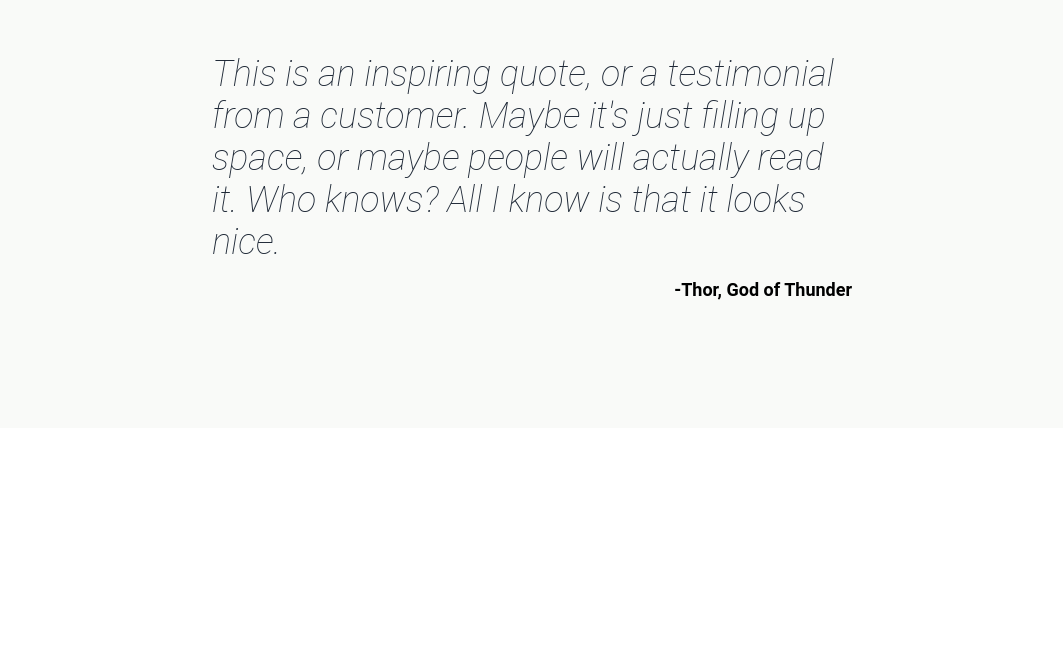
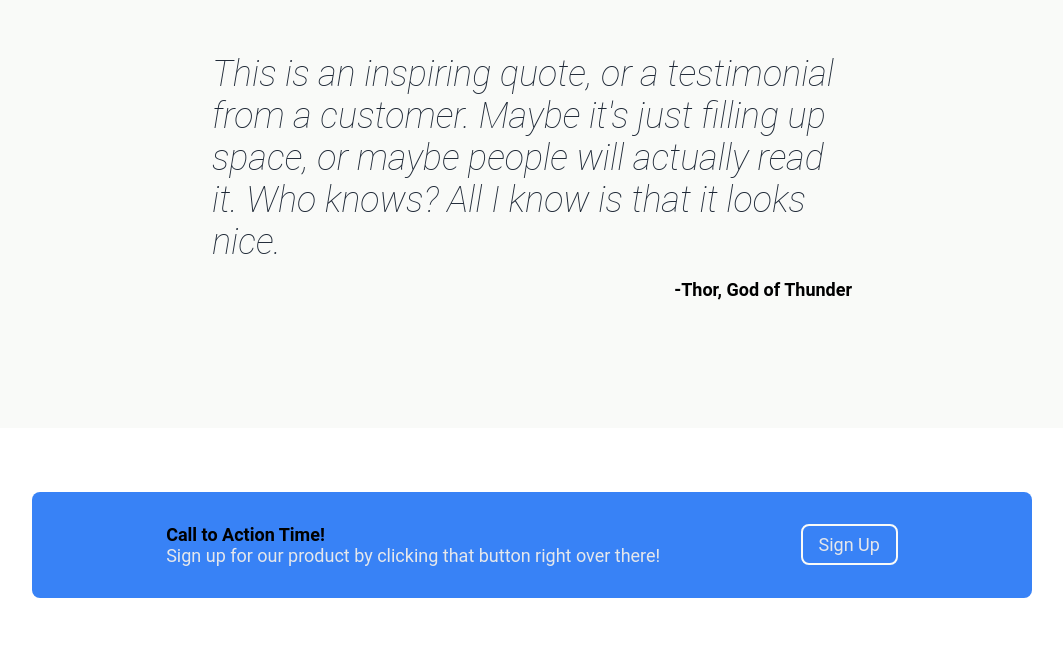
Before and after one commit to asurazur/odin-projects, a plain HTML site: page landing-page/index.html in a window 1280 px wide. Shown: the part 1183-1845 px from the top of the page, without its empty margins (108-1171 px from the left). Before the commit the page ends 1611 px from the top, so only its background shows below. Drawn offline with Linux system fonts and the light colour scheme.

Commit message:
feat: add cta section

```diff
--- a/landing-page/index.html
+++ b/landing-page/index.html
@@ -87,5 +87,19 @@
             -Thor, God of Thunder
         </div>
     </div>
+
+    <div class="cta-section">
+        <div class="cta-container">
+            <div class="left-cta">
+                <div id="cta-header">Call to Action Time!</div>
+                <div class="secondary-text">Sign up for our product by clicking that button right over there!</div>
+            </div>
+            <div class="righ-cta">
+                <div class="secondary-button secondary-text">
+                Sign Up
+                </div>
+            </div>
+        </div>
+    </div>
 </body>
 </html>
--- a/landing-page/styles.css
+++ b/landing-page/styles.css
@@ -136,3 +136,34 @@ a {
     font-weight: bold;
     align-self: flex-end;
 }
+
+.cta-section {
+    display: flex;
+    justify-content: center;
+    align-items: center;
+    padding: 64px 128px;
+}
+
+.cta-container {
+    background-color: var(--accent-color);
+    box-sizing: border-box;
+    width:1000px;
+    padding: 32px 64px;
+    border-radius: 8px;
+    display: flex;
+    justify-content: space-around;
+}
+
+#cta-header {
+    font-size: 18px;
+    font-weight: bold;
+}
+
+.secondary-button {
+    border-radius: 8px;
+    box-sizing: border-box;
+    background-color: var(--accent-color);
+    border: 2px solid var(--secondary-color);
+    width: fit-content;
+    padding: 8px 16px;
+}
```
